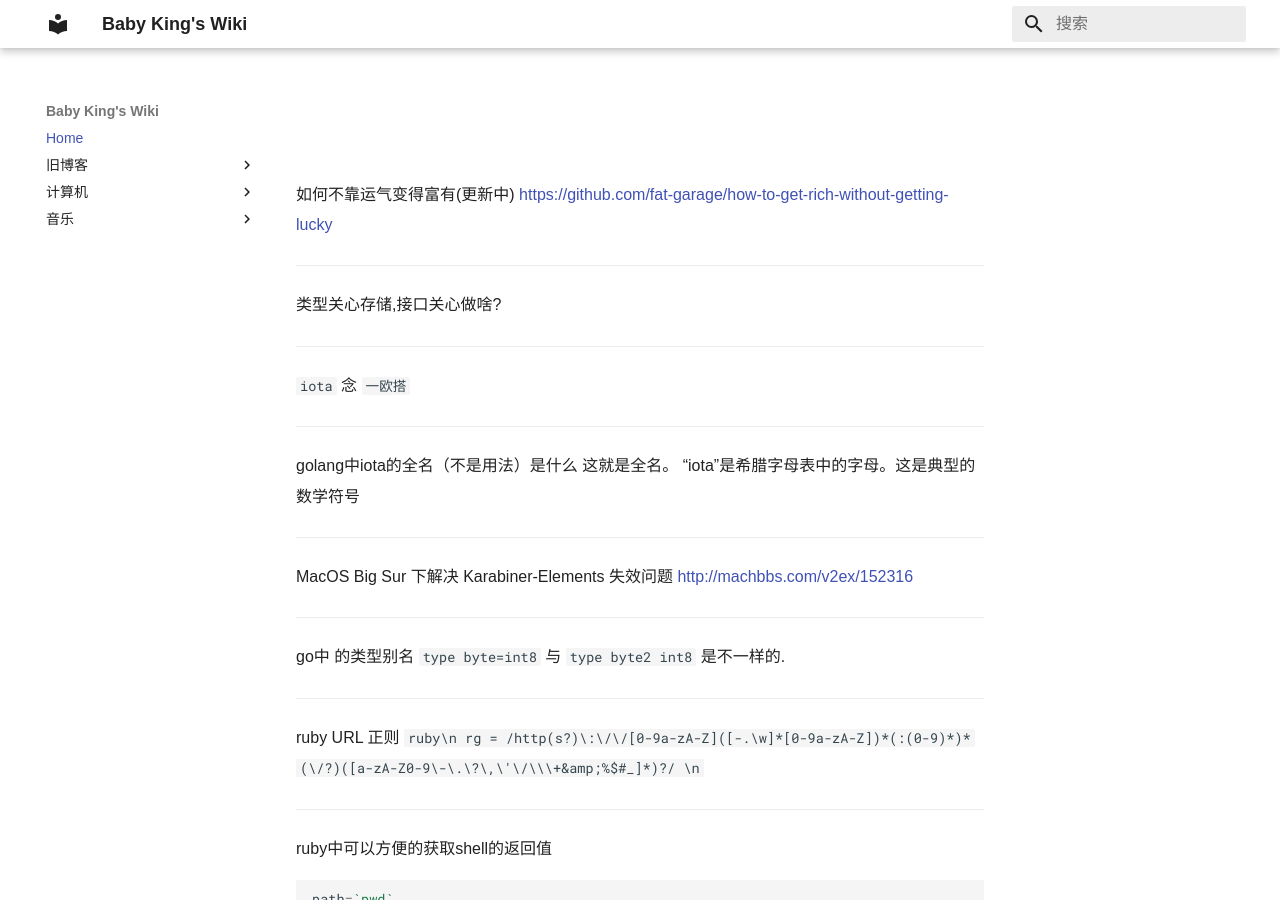
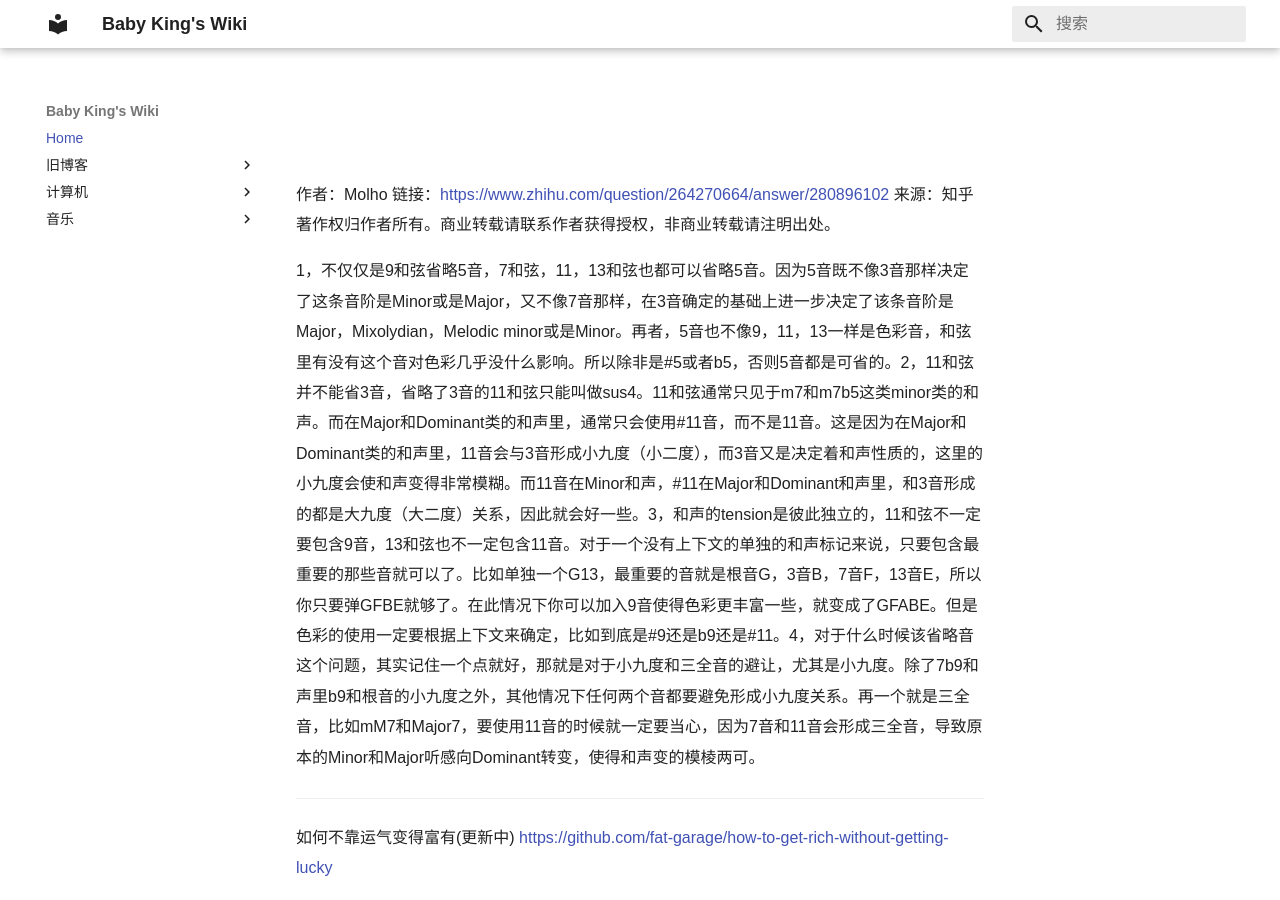
Before and after one commit to babyking/wiki, an MkDocs documentation site: the page built from wiki/index.md, in a window 1280 px wide and 900 px high. Built offline with MkDocs 1.6.1 and Material for MkDocs 9.7.7, drawn with Linux system fonts in a browser that asks for light colours.

Commit message:
quick commit

```diff
--- a/wiki/index.md
+++ b/wiki/index.md
@@ -1,4 +1,11 @@
 #
+作者：Molho
+链接：https://www.zhihu.com/question/264270664/answer/280896102
+来源：知乎
+著作权归作者所有。商业转载请联系作者获得授权，非商业转载请注明出处。
+
+1，不仅仅是9和弦省略5音，7和弦，11，13和弦也都可以省略5音。因为5音既不像3音那样决定了这条音阶是Minor或是Major，又不像7音那样，在3音确定的基础上进一步决定了该条音阶是Major，Mixolydian，Melodic minor或是Minor。再者，5音也不像9，11，13一样是色彩音，和弦里有没有这个音对色彩几乎没什么影响。所以除非是#5或者b5，否则5音都是可省的。2，11和弦并不能省3音，省略了3音的11和弦只能叫做sus4。11和弦通常只见于m7和m7b5这类minor类的和声。而在Major和Dominant类的和声里，通常只会使用#11音，而不是11音。这是因为在Major和Dominant类的和声里，11音会与3音形成小九度（小二度），而3音又是决定着和声性质的，这里的小九度会使和声变得非常模糊。而11音在Minor和声，#11在Major和Dominant和声里，和3音形成的都是大九度（大二度）关系，因此就会好一些。3，和声的tension是彼此独立的，11和弦不一定要包含9音，13和弦也不一定包含11音。对于一个没有上下文的单独的和声标记来说，只要包含最重要的那些音就可以了。比如单独一个G13，最重要的音就是根音G，3音B，7音F，13音E，所以你只要弹GFBE就够了。在此情况下你可以加入9音使得色彩更丰富一些，就变成了GFABE。但是色彩的使用一定要根据上下文来确定，比如到底是#9还是b9还是#11。4，对于什么时候该省略音这个问题，其实记住一个点就好，那就是对于小九度和三全音的避让，尤其是小九度。除了7b9和声里b9和根音的小九度之外，其他情况下任何两个音都要避免形成小九度关系。再一个就是三全音，比如mM7和Major7，要使用11音的时候就一定要当心，因为7音和11音会形成三全音，导致原本的Minor和Major听感向Dominant转变，使得和声变的模棱两可。
+___
 如何不靠运气变得富有(更新中) https://github.com/fat-garage/how-to-get-rich-without-getting-lucky
 ___
 类型关心存储,接口关心做啥?
```
Also changed, not shown: wiki/音乐/为什么9和弦的5级音-11和弦的3级音-13和弦的11级音一般要省掉-什么情况下要省掉.md (line endings or trailing spaces).
